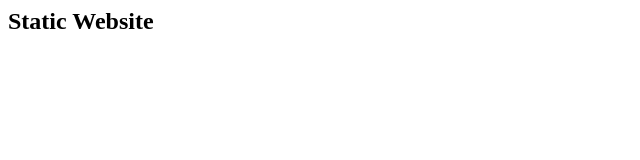
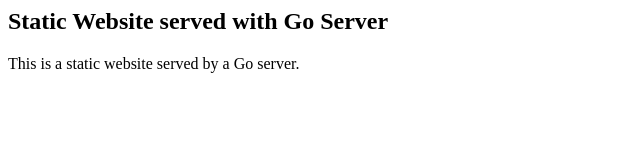
Before and after one commit to KhalilAlbattashi/Go_Server, a plain HTML site: page static/index.html in a window 1280 px wide. Shown: the whole page, without its empty margins (0-640 px from the left). Drawn offline with Linux system fonts and the light colour scheme.

Commit message:
added more elements to the page

```diff
--- a/static/index.html
+++ b/static/index.html
@@ -1,8 +1,12 @@
+
+
+
 <html>
   <head>
     <title>Static Website</title>
   </head>
   <body>
-    <h2>Static Website</h2>
+    <h2>Static Website served with Go Server</h2>
+    <p>This is a static website served by a Go server.</p>
   </body>
 </html>
```
